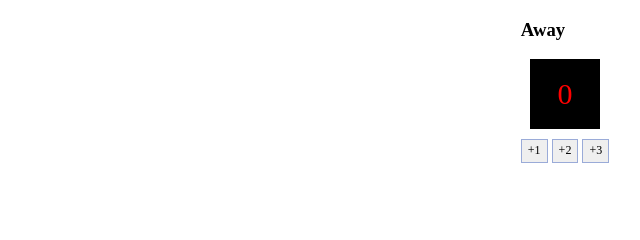
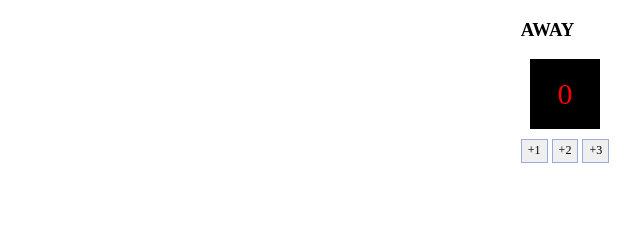
Before and after one commit to lagriamj/Scrimba_Solo_Project, a plain HTML site: page index.html in a window 1280 px wide. Shown: the top 240 px of the page, 395-1035 px from the left. Drawn offline with nearby package versions, Linux system fonts and the light colour scheme.

Commit message:
Update score header again

```diff
--- a/index.html
+++ b/index.html
@@ -1,7 +1,10 @@
 <html>
-    <head><link rel="stylesheet" href="https://cdnjs.cloudflare.com/ajax/libs/normalize/8.0.1/normalize.css">
+
+<head>
+    <link rel="stylesheet" href="https://cdnjs.cloudflare.com/ajax/libs/normalize/8.0.1/normalize.css">
     <link rel="stylesheet" href="index.css">
 </head>
+
 <body>
     <div class="container">
         <div>
@@ -12,7 +15,7 @@
             <button class="btns" onclick="hAddThree()">+3</button>
         </div>
         <div>
-                <h3>Away</h3>
+            <h3>AWAY</h3>
             <div class='sc' id="gs">0</div>
             <button class="btns" onclick="gAddOne()">+1</button>
             <button class="btns" onclick="gAddTwo()">+2</button>
@@ -22,4 +25,5 @@
     </div>
     <script src="index.js"></script>
 </body>
+
 </html>
```
Lines whose indentation alone changed are shown as unchanged.
